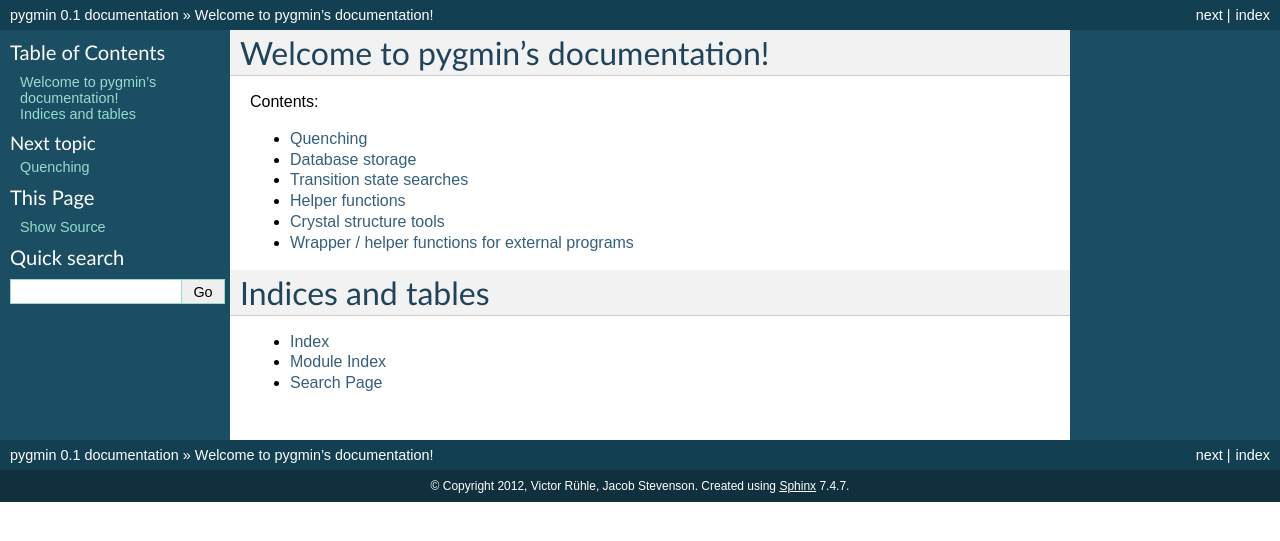
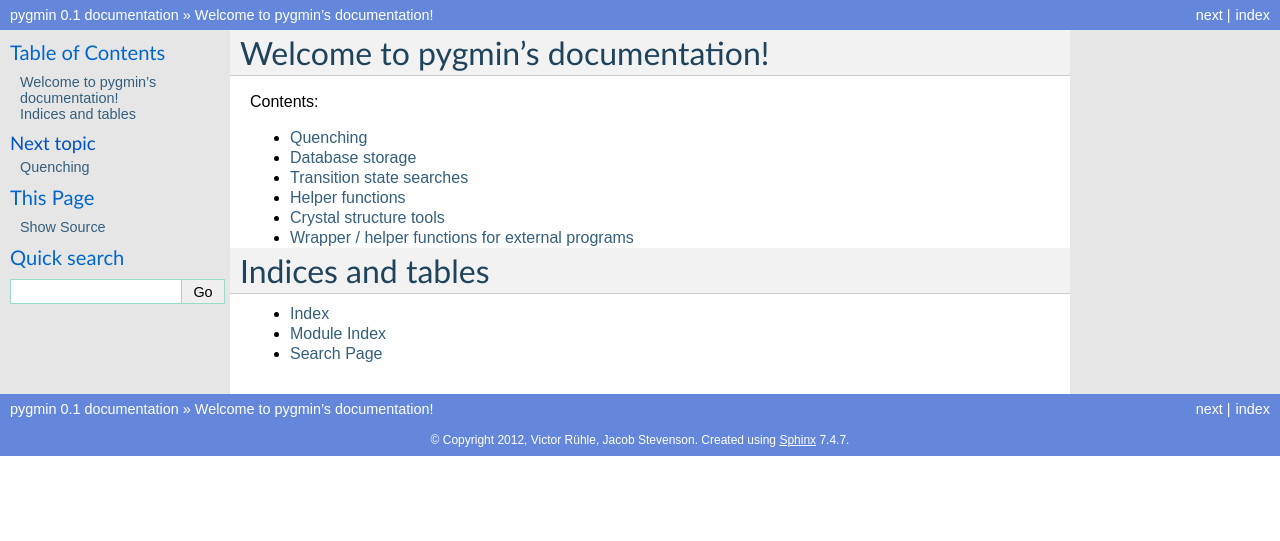
Before and after one commit to pele-python/pele, a Sphinx documentation site: the page built from doc/index.rst, in a window 1280 px wide. Shown: the top 541 px of the page. Built offline with Sphinx 7.4.7, drawn with Linux system fonts in a browser that asks for light colours; formulas are drawn with MathJax 3.

```diff
--- /dev/null
+++ b/doc/_static/scipy.css
@@ -0,0 +1,186 @@
+@import "default.css";
+
+/**
+ * Spacing fixes
+ */
+
+div.body p, div.body dd, div.body li {
+  line-height: 125%;
+}
+
+ul.simple {
+    margin-top: 0;
+    margin-bottom: 0;
+    padding-top: 0;
+    padding-bottom: 0;
+}
+
+/* spacing around blockquoted fields in parameters/attributes/returns */
+td.field-body > blockquote {
+    margin-top: 0.1em;
+    margin-bottom: 0.5em;
+}
+
+/* spacing around example code */
+div.highlight > pre {
+    padding: 2px 5px 2px 5px;
+}
+
+/* spacing in see also definition lists */
+dl.last > dd {
+    margin-top: 1px;
+    margin-bottom: 5px;
+    margin-left: 30px;
+}
+
+/* hide overflowing content in the sidebar */
+div.sphinxsidebarwrapper p.topless {
+    overflow: hidden;
+}
+
+/**
+ * Hide dummy toctrees
+ */
+
+ul {
+  padding-top: 0;
+  padding-bottom: 0;
+  margin-top: 0;
+  margin-bottom: 0;
+}
+ul li {
+  padding-top: 0;
+  padding-bottom: 0;
+  margin-top: 0;
+  margin-bottom: 0;
+}
+ul li a.reference {
+  padding-top: 0;
+  padding-bottom: 0;
+  margin-top: 0;
+  margin-bottom: 0;
+}
+
+/**
+ * Make high-level subsections easier to distinguish from top-level ones
+ */
+div.body h3 {
+  background-color: transparent;
+}
+
+div.body h4 {
+  border: none;
+  background-color: transparent;
+}
+
+/**
+ * Scipy colors
+ */
+
+body {
+  background-color: rgb(100,135,220);
+}
+
+div.document {
+  background-color: rgb(230,230,230);
+}
+
+div.sphinxsidebar {
+  background-color: rgb(230,230,230);
+  overflow: hidden;
+}
+
+div.related {
+  background-color: rgb(100,135,220);
+}
+
+div.sphinxsidebar h3 {
+  color: rgb(0,102,204);
+}
+
+div.sphinxsidebar h3 a {
+  color: rgb(0,102,204);
+}
+
+div.sphinxsidebar h4 {
+  color: rgb(0,82,194);
+}
+
+div.sphinxsidebar p {
+  color: black;
+}
+
+div.sphinxsidebar a {
+  color: #355f7c;
+}
+
+div.sphinxsidebar ul.want-points {
+  list-style: disc;
+}
+
+.field-list th {
+  color: rgb(0,102,204);
+  white-space: nowrap;
+}
+
+/**
+ * Extra admonitions
+ */
+
+div.tip {
+  background-color: #ffffe4;
+  border: 1px solid #ee6;
+}
+
+div.plot-output {
+  clear-after: both;
+}
+
+div.plot-output .figure {
+  float: left;
+  text-align: center;
+  margin-bottom: 0;
+  padding-bottom: 0;
+}
+
+div.plot-output .caption {
+  margin-top: 2;
+  padding-top: 0;
+}
+
+div.plot-output:after {
+  content: "";
+  display: block;
+  height: 0;
+  clear: both;
+}
+
+
+/*
+div.admonition-example {
+    background-color: #e4ffe4;
+    border: 1px solid #ccc;
+}*/
+
+
+/**
+ * Styling for field lists
+ */
+
+table.field-list th {
+  border-left: 1px solid #aaa !important;
+  padding-left: 5px;
+}
+
+table.field-list {
+  border-collapse: separate;
+  border-spacing: 10px;
+}
+
+/**
+ * Styling for footnotes
+ */
+
+table.footnote td, table.footnote th {
+  border: none;
+}
--- /dev/null
+++ b/doc/_templates/autosummary/class.rst
@@ -0,0 +1,27 @@
+{% extends "!autosummary/class.rst" %}
+
+   {% block methods %}
+   {% if methods %}
+   .. HACK
+      .. autosummary::
+         :toctree:
+      {% for item in all_methods %}
+         {%- if not item.startswith('_') or item in ['__call__'] %}
+         ~{{ name }}.{{ item }}
+         {%- endif -%}
+      {%- endfor %}
+   {% endif %}
+   {% endblock %}
+
+   {% block attributes %}
+   {% if attributes %}
+   .. HACK
+      .. autosummary::
+         :toctree:
+      {% for item in all_attributes %}
+         {%- if not item.startswith('_') %}
+         ~{{ name }}.{{ item }}
+         {%- endif -%}
+      {%- endfor %}
+   {% endif %}
+   {% endblock %}
--- /dev/null
+++ b/doc/_templates/autosummary/module.rst
@@ -0,0 +1 @@
+.. automodule:: {{ fullname }}
--- a/doc/conf.py
+++ b/doc/conf.py
@@ -26,7 +26,10 @@
 
 # Add any Sphinx extension module names here, as strings. They can be extensions
 # coming with Sphinx (named 'sphinx.ext.*') or your custom ones.
-extensions = ['sphinx.ext.autodoc', 'sphinx.ext.coverage', 'sphinx.ext.pngmath']
+extensions = ['sphinx.ext.autodoc', 'sphinx.ext.coverage', 'sphinx.ext.pngmath',
+              'sphinx.ext.viewcode',
+              'sphinx.ext.autosummary',
+              'numpydoc']
 
 # Add any paths that contain templates here, relative to this directory.
 templates_path = ['_templates']
@@ -85,13 +88,14 @@
 pygments_style = 'sphinx'
 
 # A list of ignored prefixes for module index sorting.
-#modindex_common_prefix = []
+modindex_common_prefix = ['pygmin.']
 
 
 # -- Options for HTML output ---------------------------------------------------
 
 # The theme to use for HTML and HTML Help pages.  See the documentation for
 # a list of builtin themes.
+html_style = 'scipy.css'
 html_theme = 'default'
 
 # Theme options are theme-specific and customize the look and feel of a theme
@@ -215,3 +219,5 @@
     ('index', 'pygmin', u'pygmin Documentation',
      [u'Victor Rühle, Jacob Stevenson'], 1)
 ]
+
+autosummary_generate = True
```
Also changed, not shown: 2 other files.
